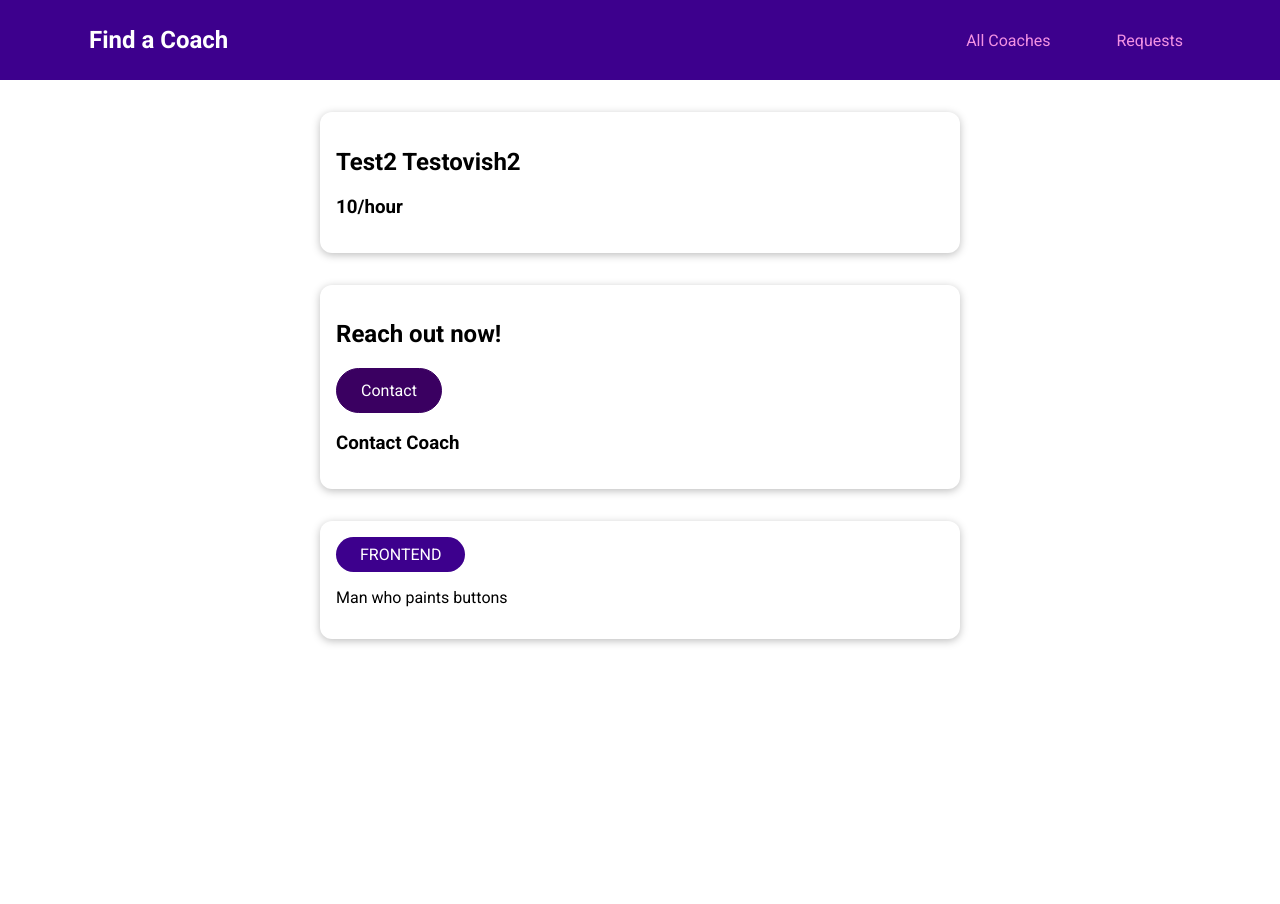
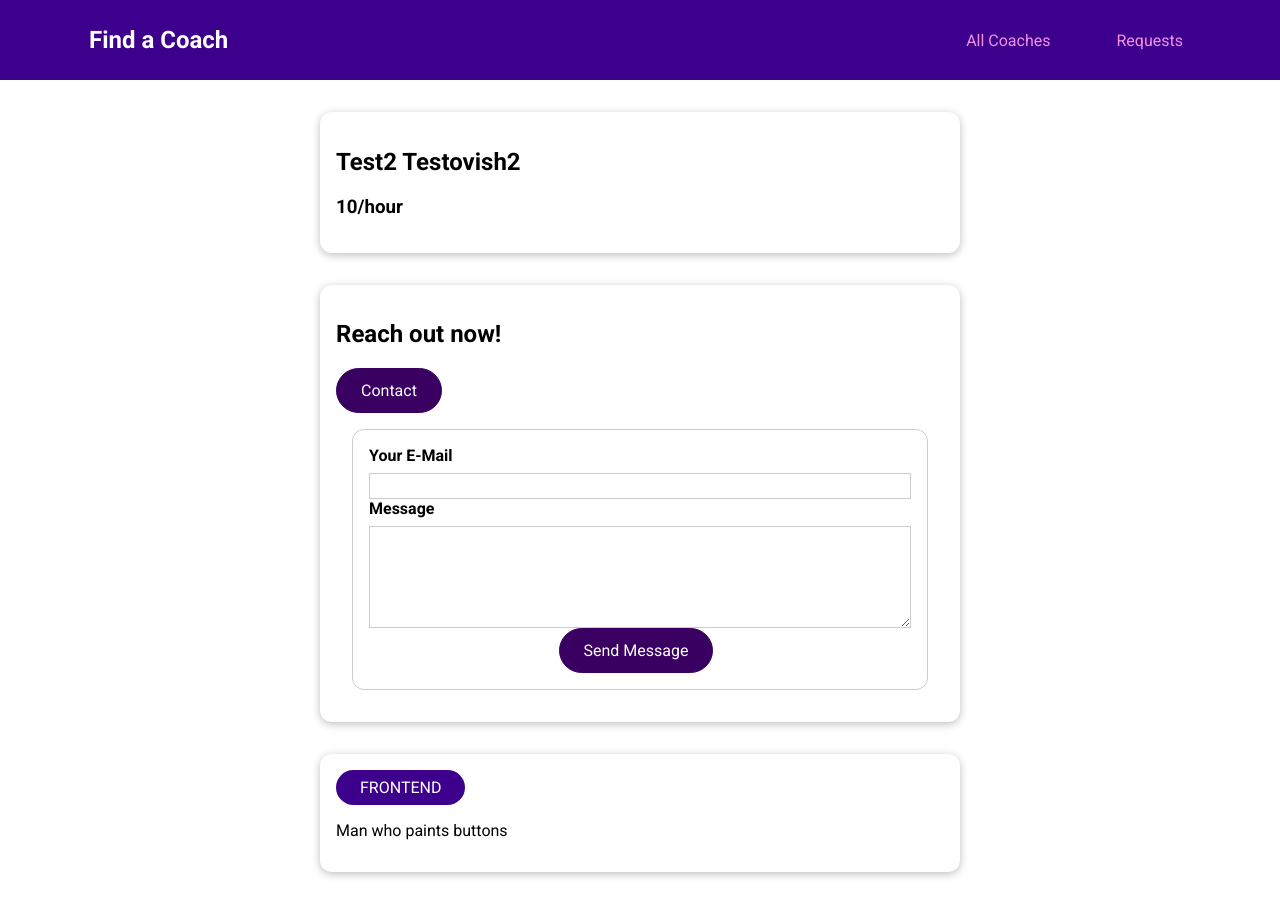
Before and after one commit to teredet/Coach-Finder, a Vue app: page /coaches/32473f66-a518-4cf9-9567-068cb239f810/contact in a window 1280 px wide. Before the commit the page ends 800 px from the top, so only its background shows below. Built offline with nearby package versions, Linux system fonts and the light colour scheme.

Commit message:
Added Coach Contact. Fix some bugs in other modules

```diff
--- a/src/pages/CoachDetails.vue
+++ b/src/pages/CoachDetails.vue
@@ -37,7 +37,7 @@ export default {
     computed: {
         ...mapGetters(['coaches']),
         contactLink() {
-            return `${this.$route.path}/contact`
+            return `/coaches/${this.id}/contact`
         },
         fullName() {
             return `${this.selectedCoach.firstName} ${this.selectedCoach.lastName}`
--- a/src/pages/CoachRegistration.vue
+++ b/src/pages/CoachRegistration.vue
@@ -6,22 +6,22 @@
                 <div class="form-control" :class="{ invalid: invalidInput.has('firstName') }">
                     <label for="firstname">Firstname</label>
                     <input type="text" id="firstname" v-model.trim="firstName" />
-                    <p v-if="invalidInput.has('firstName')">Firstname most not be empty.</p>
+                    <p v-if="invalidInput.has('firstName')">Firstname must not be empty.</p>
                 </div>
                 <div class="form-control" :class="{ invalid: invalidInput.has('lastName') }">
                     <label for="lastname">Lastname</label>
                     <input type="text" id="lastname" v-model.trim="lastName" />
-                    <p v-if="invalidInput.has('lastName')">Lastname most not be empty.</p>
+                    <p v-if="invalidInput.has('lastName')">Lastname must not be empty.</p>
                 </div>
                 <div class="form-control" :class="{ invalid: invalidInput.has('description') }">
                     <label for="description">Description</label>
                     <textarea rows="5" id="description" v-model.trim="description" />
-                    <p v-if="invalidInput.has('description')">Description most not be empty.</p>
+                    <p v-if="invalidInput.has('description')">Description must not be empty.</p>
                 </div>
                 <div class="form-control" :class="{ invalid: invalidInput.has('hourlyRate') }">
                     <label for="hourlyRate">Hourly Rate</label>
                     <input type="number" id="hourlyRate" v-model.number="hourlyRate" />
-                    <p v-if="invalidInput.has('hourlyRate')">Rate most be greater than 0.</p>
+                    <p v-if="invalidInput.has('hourlyRate')">Rate must be greater than 0.</p>
                 </div>
                 <div class="form-control" :class="{ invalid: invalidInput.has('areas') }">
                     <h3>Areas of Expertise</h3>
@@ -39,7 +39,6 @@
                     </div>
                     <p v-if="invalidInput.has('areas')">At least one areas must be selected.</p>
                 </div>
-                <p v-if="!formIsValid"> Please fix your form and submit again!</p>
                 <base-button>Register</base-button>
             </form>
         </base-card>
@@ -54,33 +53,21 @@ import * as _ from 'lodash';
 export default {
     data() {
         return {
-            formIsValid: true,
             invalidInput: new Set(),
             firstName: '', lastName: '', description: '', hourlyRate: null, areas: []
         }
     },
     watch: {
-        firstName() {
-            this.validateInput('firstName')
-        },
-        lastName() {
-            this.validateInput('lastName')
-        },
-        description() {
-            this.validateInput('description')
-        },
-        hourlyRate() {
-            this.validateInputNumber('hourlyRate')
-        },
-        areas() {
-            this.validateInput('areas')
-        },
+        firstName() { this.validateInput('firstName') },
+        lastName() { this.validateInput('lastName') },
+        description() { this.validateInput('description') },
+        hourlyRate() { this.validateInputNumber('hourlyRate') },
+        areas() { this.validateInput('areas') },
     },
     methods: {
         ...mapActions(['registerCoach']),
         validateInput(field) {
             if (_.isEmpty(this[field])) {
-                this.formIsValid = false;
                 this.invalidInput.add(`${field}`)
             } else {
                 this.invalidInput.delete(`${field}`)
@@ -88,14 +75,12 @@ export default {
         },
         validateInputNumber(field) {
             if (!_.isNumber(this[field]) || this[field] <= 0) {
-                this.formIsValid = false;
                 this.invalidInput.add(`${field}`)
             } else {
                 this.invalidInput.delete(`${field}`)
             }
         },
         validateForm() {
-            this.formIsValid = true;
             this.validateInput('firstName');
             this.validateInput('lastName');
             this.validateInput('description');
@@ -104,8 +89,7 @@ export default {
         },
         submitForm() {
             this.validateForm()
-            console.log(this.invalidInput)
-            if (!_.isEmpty(this.invalidInput)) {
+            if (this.invalidInput.size > 0) {
                 return
             }
 
--- a/src/pages/ContactCoach.vue
+++ b/src/pages/ContactCoach.vue
@@ -1,13 +1,119 @@
 <template>
-    <h3>Contact Coach</h3>
+    <form @submit.prevent="submitForm">
+        <div :class="{ invalid: invalidInput.has('email') }">
+            <label for="email">Your E-Mail</label>
+            <input type="email" id="email" v-model.trim="email" />
+            <p v-if="invalidInput.has('email')">Please, enter valid e-mail.</p>
+        </div>
+        <div :class="{ invalid: invalidInput.has('message') }">
+            <label for="message">Message</label>
+            <textarea rows="5" id="message" v-model.trim="message"></textarea>
+            <p v-if="invalidInput.has('message')">Message must not be empty.</p>
+        </div>
+        <div class="actions">
+            <base-button>Send Message</base-button>
+        </div>
+    </form>
 </template>
 
 
 <script>
+import * as _ from 'lodash';
+import { mapActions } from 'vuex';
 
+
+export default {
+    data() {
+        return {
+            email: '',
+            message: '',
+            invalidInput: new Set(),
+        }
+    },
+    watch: {
+        email() { this.ValidateEmail('email') },
+        message() { this.validateInput('message') },
+    },
+    methods: {
+        ...mapActions(['addRequest']),
+        ValidateEmail(field) {
+            if (/^\w+([\.-]?\w+)*@\w+([\.-]?\w+)*(\.\w{2,3})+$/.test(this[field])) {
+                this.invalidInput.delete(`${field}`)
+            } else {
+                this.invalidInput.add(`${field}`);
+            }
+        },
+        validateInput(field) {
+            if (_.isEmpty(this[field])) {
+                this.invalidInput.add(`${field}`)
+            } else {
+                this.invalidInput.delete(`${field}`)
+            }
+        },
+        submitForm() {
+            this.validateInput('message');
+            this.ValidateEmail('email');
+            if (this.invalidInput.size > 0) {
+                return
+            }
+
+            this.addRequest({
+                email: this.email,
+                message: this.message,
+                coachId: this.$route.params.id
+            });
+            this.$router.replace('/coaches');
+        }
+    }
+}
 </script>
 
 
 <style scoped>
+form {
+    margin: 1rem;
+    border: 1px solid #ccc;
+    border-radius: 12px;
+    padding: 1rem;
+}
 
+.form-control {
+    margin: 0.5rem 0;
+}
+
+label {
+    font-weight: bold;
+    margin-bottom: 0.5rem;
+    display: block;
+}
+
+input,
+textarea {
+    display: block;
+    width: 100%;
+    font: inherit;
+    border: 1px solid #ccc;
+    padding: 0.15rem;
+}
+
+input:focus,
+textarea:focus {
+    border-color: #3d008d;
+    background-color: #faf6ff;
+    outline: none;
+}
+
+
+.invalid label {
+    color: red;
+}
+
+.invalid p {
+    font-size: small;
+    color: red;
+}
+
+.actions {
+    text-align: center;
+}
 </style>
--- a/src/router.js
+++ b/src/router.js
@@ -29,10 +29,7 @@ const router = createRouter({
       children: [
         {
           path: 'contact',
-          components: {
-            nav: TheHeader,
-            default: () => import('./pages/ContactCoach.vue'),
-          }
+          component: () => import('./pages/ContactCoach.vue')
         }
       ]
     },
--- a/src/store/actions.js
+++ b/src/store/actions.js
@@ -1,8 +1,17 @@
+import { v4 as uuidv4 } from 'uuid';
+
+
 export default {
     registerCoach(context, payload) {
         context.commit('registerCoach', {
             ...payload,
             id: context.getters.userId,
         })
+    },
+    addRequest(context, payload) {
+        context.commit('addRequest', {
+            ...payload,
+            id: uuidv4(),
+        });
     }
 };
--- a/src/store/index.js
+++ b/src/store/index.js
@@ -27,7 +27,8 @@ export default createStore({
                     description: 'Man who paints buttons',
                     hourlyRate: 10
                 },
-            ]
+            ],
+            requests: []
         }
     },
     mutations,
--- a/src/store/mutations.js
+++ b/src/store/mutations.js
@@ -1,5 +1,8 @@
 export default {
     registerCoach(state, payload) {
         state.coaches.push(payload);
+    },
+    addRequest(state, payload) {
+        state.requests.push(payload);
     }
 };
```
